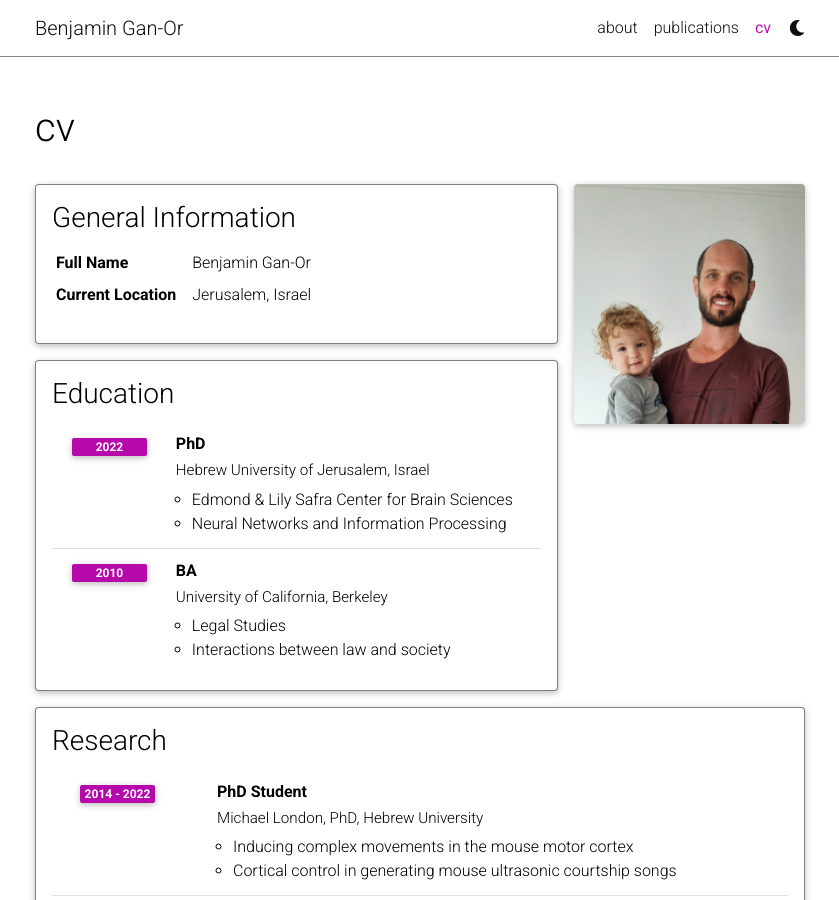
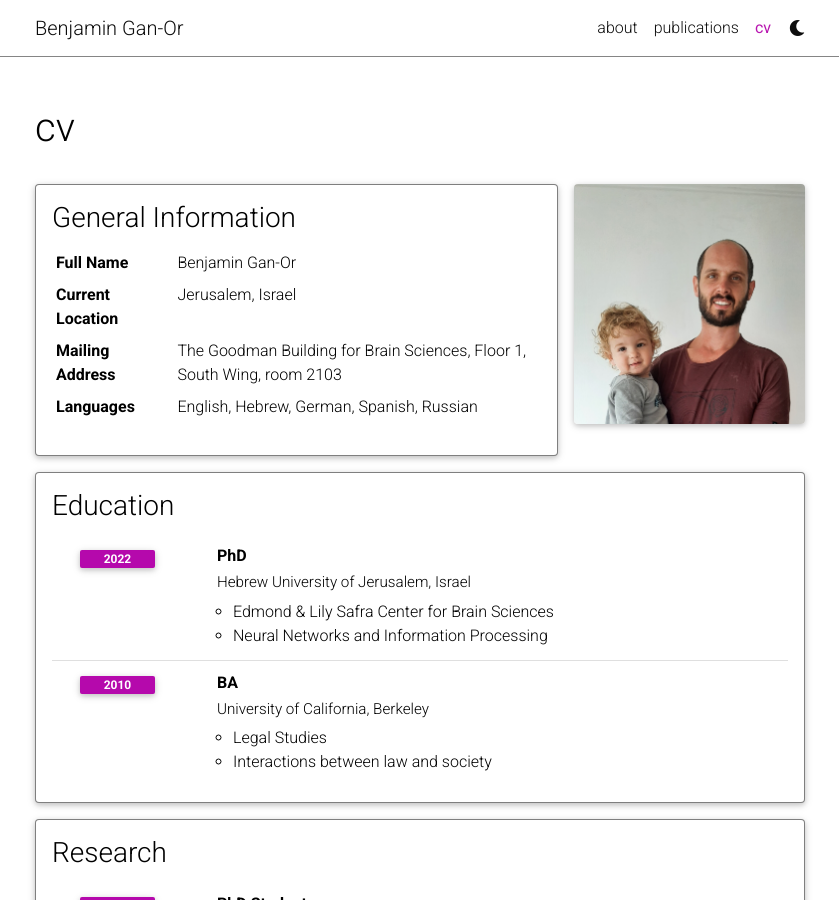
Before and after one commit to benganor/BGO, a Jekyll site: the page built from _pages/cv.md, in a window 1280 px wide and 900 px high. Shown: the whole window, without its empty margins (220-1059 px from the left). Built offline with Jekyll 4.4.1, drawn with Linux system fonts in a browser that asks for light colours; full-size pictures stand in for the smaller copies a plugin makes; comment, search, counter and statistics services are not loaded; a style sheet for code colours, icons or effects is not loaded.

Commit message:
Update cv.yml

```diff
--- a/_data/cv.yml
+++ b/_data/cv.yml
@@ -5,6 +5,11 @@
       value: Benjamin Gan-Or
     - name: Current Location
       value: Jerusalem, Israel
+    - name: Mailing Address
+      value: The Goodman Building for Brain Sciences, Floor 1, South Wing, room 2103
+    - name: Languages
+      value: English, Hebrew, German, Spanish, Russian
+
 
 - title: Education
   type: time_table
```
